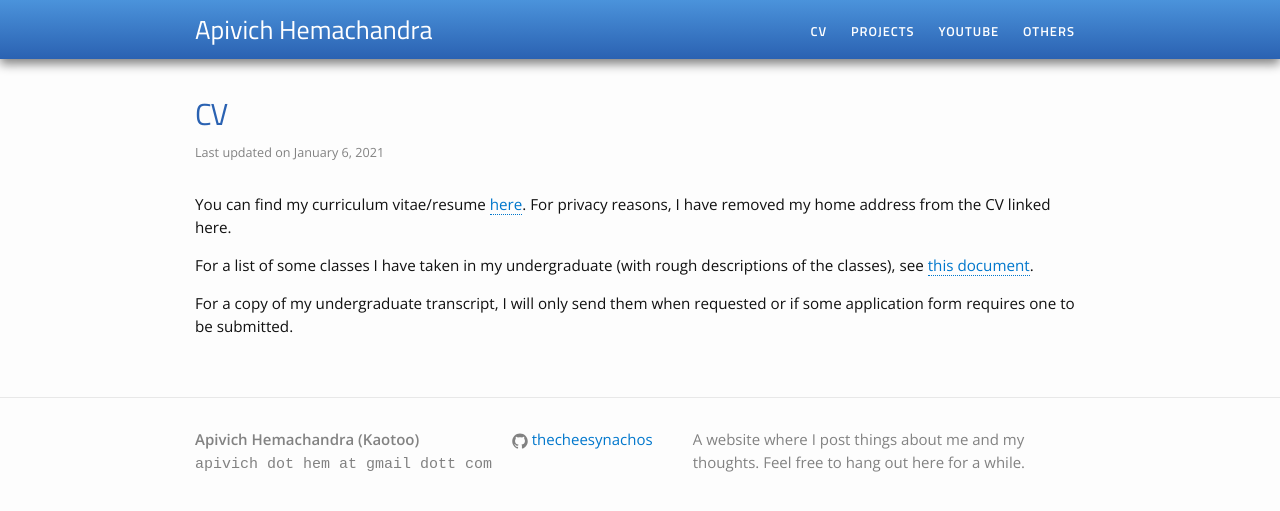
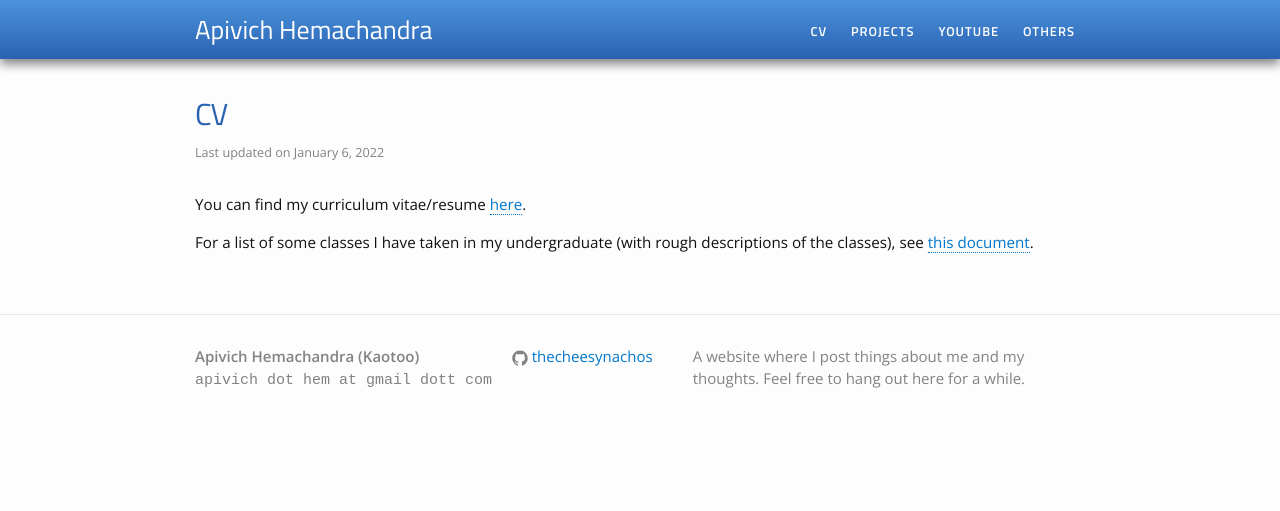
Before and after one commit to apivich-h/apivich-h.github.io, a Jekyll site: the page built from pages/cv.md, in a window 1280 px wide. Shown: the top 511 px of the page. Built offline with Jekyll 4.4.1, drawn with Linux system fonts in a browser that asks for light colours.

Commit message:
update docs page

```diff
--- a/pages/cv.md
+++ b/pages/cv.md
@@ -2,11 +2,9 @@
 layout: page
 title: CV
 permalink: /cv/
-last_updated: 2021-01-06
+last_updated: 2022-01-06
 ---
 
-You can find my curriculum vitae/resume <a href="cv.pdf">here</a>. For privacy reasons, I have removed my home address from the CV linked here.
+You can find my curriculum vitae/resume <a href="cv.pdf">here</a>.
 
 For a list of some classes I have taken in my undergraduate (with rough descriptions of the classes), see <a href="courses_taken.pdf">this document</a>.
-
-For a copy of my undergraduate transcript, I will only send them when requested or if some application form requires one to be submitted.
```
Also changed, not shown: 1 other file.
